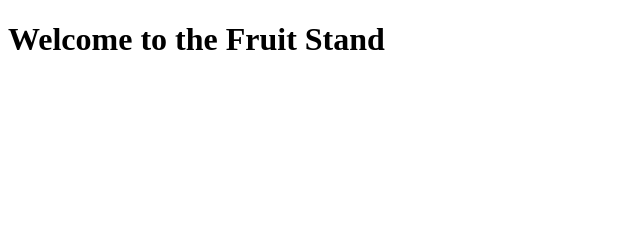
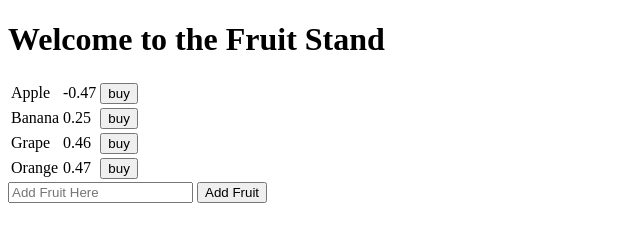
Before and after one commit to annakatherine/fruitstand, a plain HTML site: page index.html in a window 1280 px wide. Shown: the whole page, without its empty margins (0-640 px from the left). Drawn offline with Linux system fonts and the light colour scheme.

Commit message:
added current price to dom

```diff
--- a/index.html
+++ b/index.html
@@ -6,18 +6,28 @@
   </head>
   <body>
 <h1>Welcome to the Fruit Stand</h1>
-<table>
-  <div id="">
-
-  </div>
+<table id="fruitBuy">
+  <tr>
+    <td>Apple</td><td id='applePrice'></td><td><button type="button" id="appleBuy">buy</button></td>
+</tr>
+<tr>
+    <td>Banana</td><td id='bananaPrice'></td><td><button type="button" id="bananaBuy">buy</button></td>
+  </tr>
+  <tr>
+    <td>Grape</td><td id='grapePrice'></td><td><button type="button" id="grapeBuy">buy</button></td>
+  </tr>
+  <tr>
+    <td>Orange</td><td id='orangePrice'></td><td><button type="button" id="orangeBuy">buy</button></td>
+  </tr>
 </table>
 <div class="fruitDisplay">
 
+  <input type="text" id="fruitIn" placeholder="Add Fruit Here"></input>
+  <button type="button" id="fruitBtn" >Add Fruit</button>
 </div>
 
 <script type="text/javascript" src='vendors/jquery-2.3.3.min.js'></script>
 <script type="text/javascript" src='scripts/fruitstand.js'>
-
 </script>
 
   </body>
--- a/scripts/fruitstand.js
+++ b/scripts/fruitstand.js
@@ -6,20 +6,39 @@ $(document).ready(function(){
 
 var currentPrice = [0,0,0,0];
 var fruit = [];
-// var newFruit = {
-//   'name': name,
-//   // 'moneySpent': moneySpent,
-// //   'amPurchased': amPurchased
-// };
+
+
+//This is a function that takes an input from the textbox, and adds a fruit object to the fruit array.
+
+ $('#fruitBtn').click(function(){
+var name = $('#fruitIn').val();
+   var newFruit = {
+     'name': name,
+     'moneySpent': 0,
+     'amPurchased': 0
+   };
+
+fruit.push(newFruit);
+currentPrice.push(0);
+console.log(fruit);
+
+});
+
+//This generates a random number, and is called by the calcPrice below
 var randomNumberMaker = function(min, max){
   return (Math.random() * (max-min) + min).toFixed(2);
 };
 console.log(randomNumberMaker(-0.50, 0.50));
 
+//setInterval calls calcPrice at a regular interval, and assigns the output to the currentPrice variable
 var timer = setInterval(function(){calcPrice(); }, 1000); //remember to change this to 15000
 var calcPrice = function(){
  for (var i = 0; i < currentPrice.length; i++) {
     currentPrice[i] = Number(randomNumberMaker(-0.50, 0.50));
 }
-console.log(currentPrice);
+$('#applePrice').html(currentPrice[0]);
+$('#bananaPrice').html(currentPrice[1]);
+$('#grapePrice').html(currentPrice[2]);
+$('#orangePrice').html(currentPrice[3]);
+//console.log(currentPrice);
  };
```
